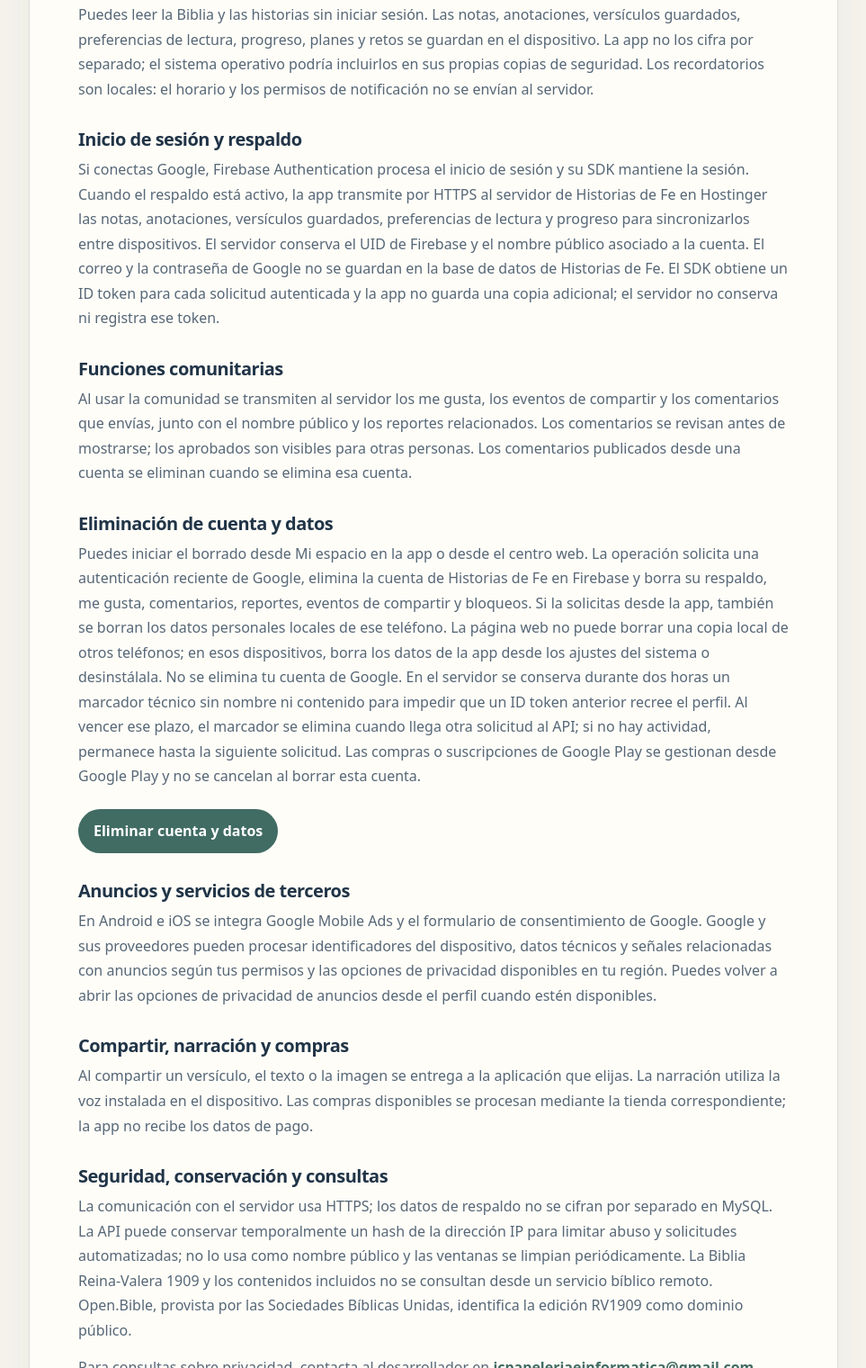
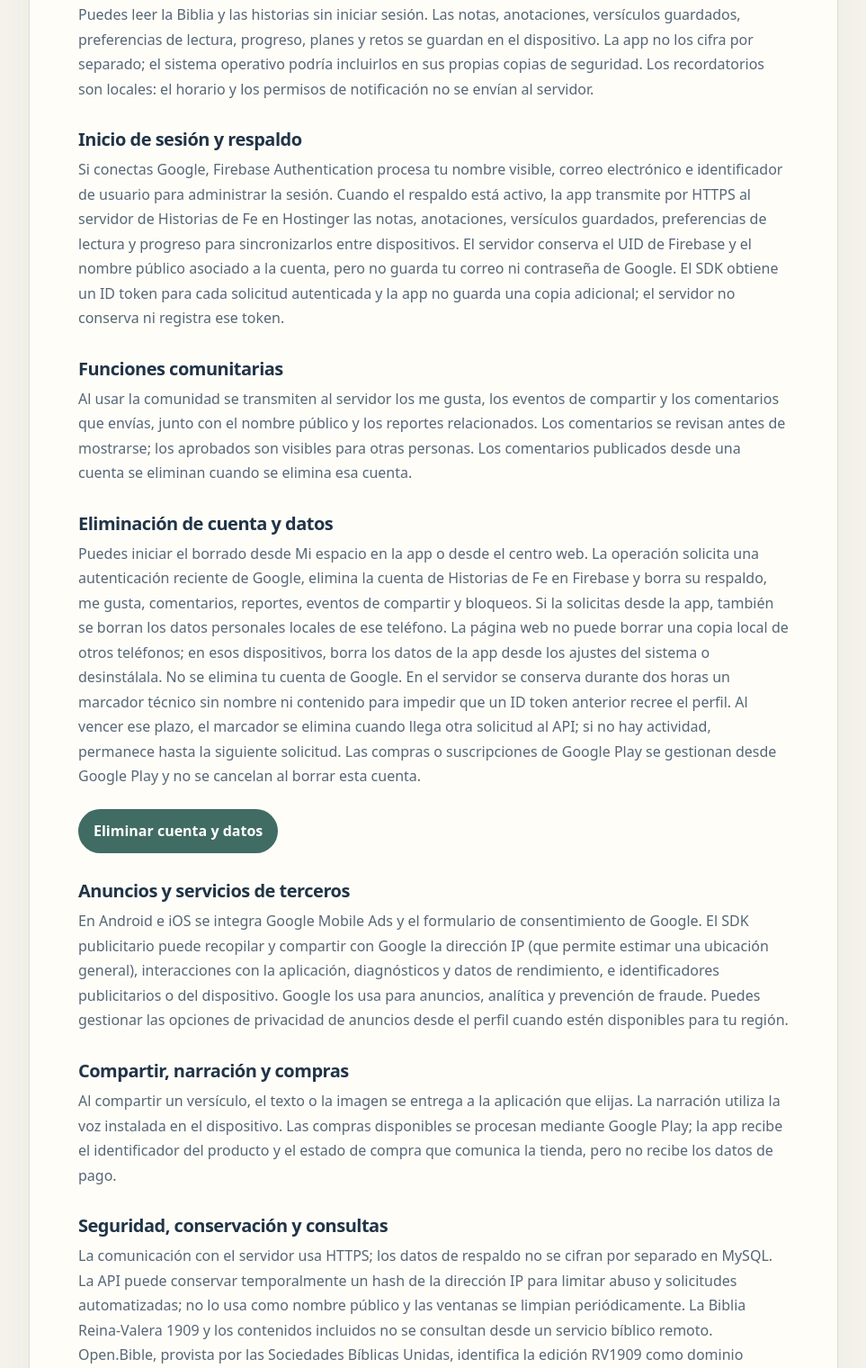
Before and after one commit to juancaco10/historias-de-fe-privacidad, a plain HTML site: page index.html in a window 1280 px wide. Shown: the part 354-1874 px from the top of the page at 90% size, without its empty margins (158-1121 px from the left). Drawn offline with Linux system fonts and the light colour scheme.

Commit message:
Ampliar disclosure de datos y servicios externos

```diff
--- a/index.html
+++ b/index.html
@@ -27,7 +27,7 @@
     <p>Puedes leer la Biblia y las historias sin iniciar sesión. Las notas, anotaciones, versículos guardados, preferencias de lectura, progreso, planes y retos se guardan en el dispositivo. La app no los cifra por separado; el sistema operativo podría incluirlos en sus propias copias de seguridad. Los recordatorios son locales: el horario y los permisos de notificación no se envían al servidor.</p>
 
     <h2>Inicio de sesión y respaldo</h2>
-    <p>Si conectas Google, Firebase Authentication procesa el inicio de sesión y su SDK mantiene la sesión. Cuando el respaldo está activo, la app transmite por HTTPS al servidor de Historias de Fe en Hostinger las notas, anotaciones, versículos guardados, preferencias de lectura y progreso para sincronizarlos entre dispositivos. El servidor conserva el UID de Firebase y el nombre público asociado a la cuenta. El correo y la contraseña de Google no se guardan en la base de datos de Historias de Fe. El SDK obtiene un ID token para cada solicitud autenticada y la app no guarda una copia adicional; el servidor no conserva ni registra ese token.</p>
+    <p>Si conectas Google, Firebase Authentication procesa tu nombre visible, correo electrónico e identificador de usuario para administrar la sesión. Cuando el respaldo está activo, la app transmite por HTTPS al servidor de Historias de Fe en Hostinger las notas, anotaciones, versículos guardados, preferencias de lectura y progreso para sincronizarlos entre dispositivos. El servidor conserva el UID de Firebase y el nombre público asociado a la cuenta, pero no guarda tu correo ni contraseña de Google. El SDK obtiene un ID token para cada solicitud autenticada y la app no guarda una copia adicional; el servidor no conserva ni registra ese token.</p>
 
     <h2>Funciones comunitarias</h2>
     <p>Al usar la comunidad se transmiten al servidor los me gusta, los eventos de compartir y los comentarios que envías, junto con el nombre público y los reportes relacionados. Los comentarios se revisan antes de mostrarse; los aprobados son visibles para otras personas. Los comentarios publicados desde una cuenta se eliminan cuando se elimina esa cuenta.</p>
@@ -37,10 +37,10 @@
     <nav aria-label="Privacidad y cuenta"><a class="button" href="https://juancaco10.github.io/historias-de-fe-privacidad/delete-account/">Eliminar cuenta y datos</a></nav>
 
     <h2>Anuncios y servicios de terceros</h2>
-    <p>En Android e iOS se integra Google Mobile Ads y el formulario de consentimiento de Google. Google y sus proveedores pueden procesar identificadores del dispositivo, datos técnicos y señales relacionadas con anuncios según tus permisos y las opciones de privacidad disponibles en tu región. Puedes volver a abrir las opciones de privacidad de anuncios desde el perfil cuando estén disponibles.</p>
+    <p>En Android e iOS se integra Google Mobile Ads y el formulario de consentimiento de Google. El SDK publicitario puede recopilar y compartir con Google la dirección IP (que permite estimar una ubicación general), interacciones con la aplicación, diagnósticos y datos de rendimiento, e identificadores publicitarios o del dispositivo. Google los usa para anuncios, analítica y prevención de fraude. Puedes gestionar las opciones de privacidad de anuncios desde el perfil cuando estén disponibles para tu región.</p>
 
     <h2>Compartir, narración y compras</h2>
-    <p>Al compartir un versículo, el texto o la imagen se entrega a la aplicación que elijas. La narración utiliza la voz instalada en el dispositivo. Las compras disponibles se procesan mediante la tienda correspondiente; la app no recibe los datos de pago.</p>
+    <p>Al compartir un versículo, el texto o la imagen se entrega a la aplicación que elijas. La narración utiliza la voz instalada en el dispositivo. Las compras disponibles se procesan mediante Google Play; la app recibe el identificador del producto y el estado de compra que comunica la tienda, pero no recibe los datos de pago.</p>
 
     <h2>Seguridad, conservación y consultas</h2>
     <p>La comunicación con el servidor usa HTTPS; los datos de respaldo no se cifran por separado en MySQL. La API puede conservar temporalmente un hash de la dirección IP para limitar abuso y solicitudes automatizadas; no lo usa como nombre público y las ventanas se limpian periódicamente. La Biblia Reina-Valera 1909 y los contenidos incluidos no se consultan desde un servicio bíblico remoto. Open.Bible, provista por las Sociedades Bíblicas Unidas, identifica la edición RV1909 como dominio público.</p>
```
